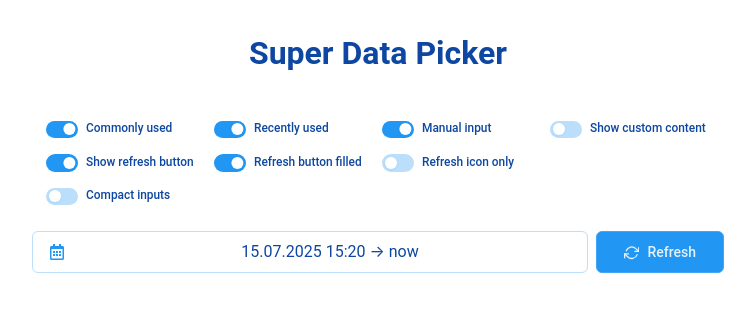
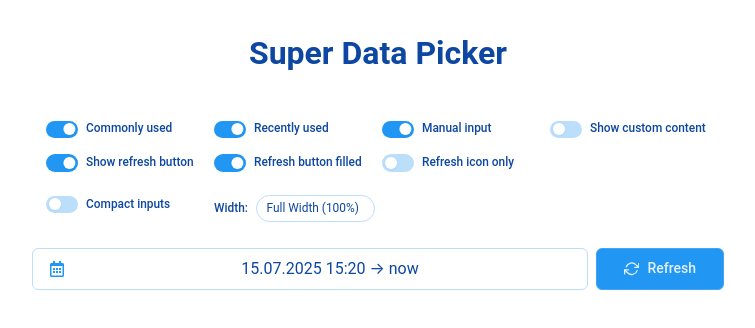
Before and after one commit to eliseevais/custom-super-data-picker, a React (Vite) app: page / in a window 1280 px wide. Shown: the top 328 px of the page, without its empty margins (262-1017 px from the left). Built offline with nearby package versions, Linux system fonts and the light colour scheme.

Commit message:
add width for input line

```diff
--- a/src/components/DateRangeDisplay/DateRangeDisplay.module.css
+++ b/src/components/DateRangeDisplay/DateRangeDisplay.module.css
@@ -33,3 +33,15 @@
   color: var(--color-primary);
   z-index: 2;
 }
+
+.restricted {
+  width: 23rem;
+}
+
+.full {
+  width: 100%;
+}
+
+.auto {
+  width: auto;
+}
--- a/src/components/DateRangeDisplay/DateRangeDisplay.tsx
+++ b/src/components/DateRangeDisplay/DateRangeDisplay.tsx
@@ -5,10 +5,21 @@ type Props = {
   start: string;
   end: string;
   onClick: () => void;
+  widthMode?: "restricted" | "full" | "auto";
 };
 
-export const DateRangeDisplay = ({ start, end, onClick }: Props) => (
-  <div className={s.inputLine} onClick={onClick}>
+export const DateRangeDisplay = ({ start, end, onClick, widthMode }: Props) => (
+  <div
+    className={`${s.inputLine} ${
+      widthMode === "restricted"
+        ? s.restricted
+        : widthMode === "auto"
+          ? s.auto
+          : s.full
+    }`}
+    onClick={onClick}
+  >
+    {" "}
     <div className={s.calendarIcon}>
       <FaRegCalendarAlt />
     </div>
--- a/src/components/SuperDataPicker/SuperDataPicker.tsx
+++ b/src/components/SuperDataPicker/SuperDataPicker.tsx
@@ -22,6 +22,9 @@ export const SuperDataPicker = () => {
   const [refreshIconOnly, setRefreshIconOnly] = useState(false);
 
   const [compactInputs, setCompactInputs] = useState(false);
+  const [inputLineWidthMode, setInputLineWidthMode] = useState<
+    "restricted" | "full" | "auto"
+  >("full");
 
   const {
     timeRange,
@@ -57,6 +60,8 @@ export const SuperDataPicker = () => {
         setRefreshIconOnly={setRefreshIconOnly}
         compactInputs={compactInputs}
         setCompactInputs={setCompactInputs}
+        inputLineWidthMode={inputLineWidthMode}
+        setInputLineWidthMode={setInputLineWidthMode}
       />
 
       <div className={s.inputLineAndRefreshButton}>
@@ -64,6 +69,7 @@ export const SuperDataPicker = () => {
           start={formatDisplayDate(timeRange.start)}
           end={formatDisplayDate(timeRange.end)}
           onClick={() => setIsOpen(!isOpen)}
+          widthMode={inputLineWidthMode}
         />
 
         {showRefreshButton && (
--- a/src/components/SwitchControls/SwitchControls.module.css
+++ b/src/components/SwitchControls/SwitchControls.module.css
@@ -18,3 +18,47 @@
 .controlGroup legend {
   display: none;
 }
+
+.selectWrapper {
+  display: flex;
+  align-items: center;
+  gap: var(--space-sm);
+  margin-top: var(--space-sm);
+}
+
+.selectWrapper {
+  display: flex;
+  align-items: center;
+  gap: var(--space-sm);
+  min-width: 10rem;
+  white-space: nowrap;
+}
+
+.selectLabel {
+  font-size: calc(var(--text-sm) * 0.85);
+  color: var(--color-text-dark);
+  font-weight: 500;
+  white-space: nowrap;
+}
+
+.selectWrapper select {
+  padding: 0.2rem 0.6rem;
+  font-size: calc(var(--text-sm) * 0.85);
+  border: 1px solid var(--color-border-light);
+  border-radius: 1.1rem;
+  background-color: var(--color-bg-white);
+  color: var(--color-text-dark);
+  cursor: pointer;
+  transition:
+    border-color 0.3s ease,
+    box-shadow 0.3s ease;
+  min-width: 7rem;
+  appearance: none;
+  outline-offset: 2px;
+}
+
+.selectWrapper select:focus {
+  border-color: var(--color-primary);
+  box-shadow: var(--shadow-sm);
+  outline: none;
+}
--- a/src/components/SwitchControls/SwitchControls.tsx
+++ b/src/components/SwitchControls/SwitchControls.tsx
@@ -21,6 +21,9 @@ type Props = {
 
   compactInputs: boolean;
   setCompactInputs: (value: boolean) => void;
+
+  inputLineWidthMode: "restricted" | "full" | "auto";
+  setInputLineWidthMode: (value: "restricted" | "full" | "auto") => void;
 };
 
 export const SwitchControls = ({
@@ -43,6 +46,9 @@ export const SwitchControls = ({
 
   compactInputs,
   setCompactInputs,
+
+  inputLineWidthMode,
+  setInputLineWidthMode,
 }: Props) => {
   return (
     <div className={s.switchControls}>
@@ -96,6 +102,22 @@ export const SwitchControls = ({
           checked={compactInputs}
           onChange={() => setCompactInputs(!compactInputs)}
         />
+
+        <div className={s.selectWrapper}>
+          <span className={s.selectLabel}>Width: </span>
+          <select
+            value={inputLineWidthMode}
+            onChange={(e) =>
+              setInputLineWidthMode(
+                e.target.value as "restricted" | "full" | "auto",
+              )
+            }
+          >
+            <option value="restricted">Restricted (368px)</option>
+            <option value="full">Full Width (100%)</option>
+            <option value="auto">Auto Width</option>
+          </select>
+        </div>
       </fieldset>
     </div>
   );
```
